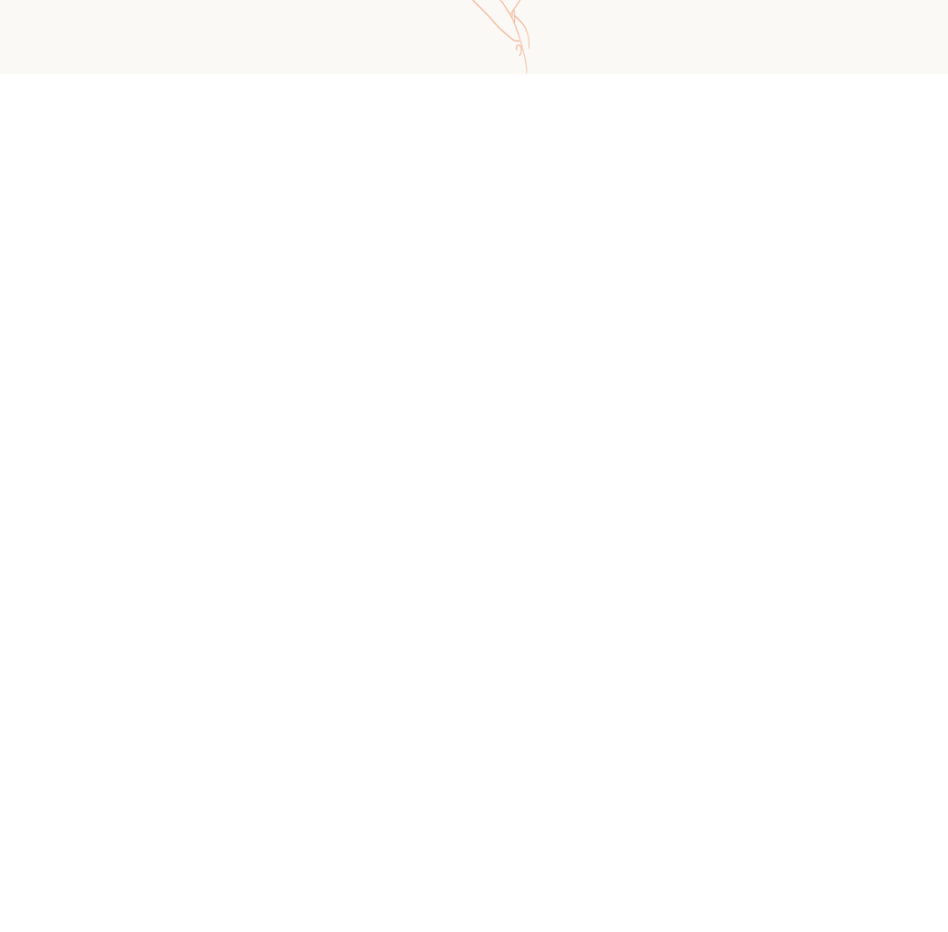
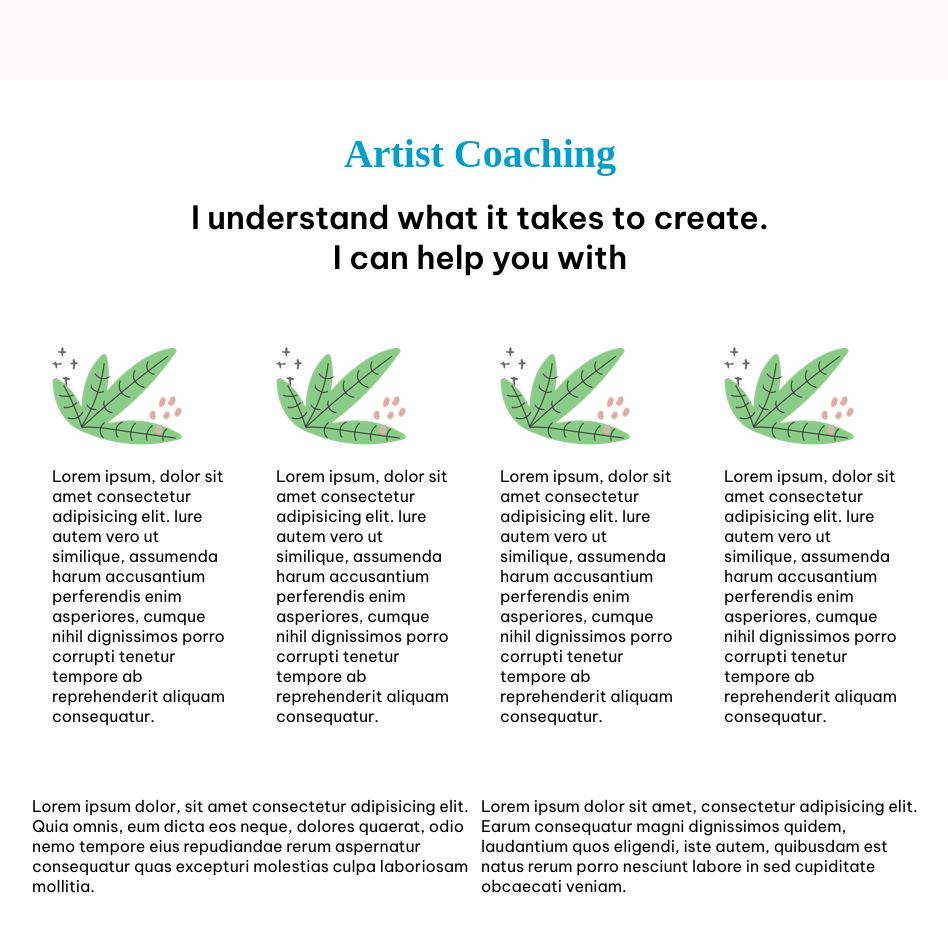
Before and after one commit to fdeluca85/proj-html-vuejs, a Vue app: page / in a window 1280 px wide. Shown: the part 620-1552 px from the top of the page, without its empty margins (160-1108 px from the left). Before the commit the page ends 800 px from the top, so only its background shows below. Built offline with nearby package versions, Linux system fonts and the light colour scheme; a web font is replaced by a local one.

Commit message:
elements & bozza coaching

```diff
--- a/src/assets/style/global.scss
+++ b/src/assets/style/global.scss
@@ -35,10 +35,16 @@
   font-weight: bold;
 }
 h3 {
+  text-align: center;
+  font-size: 2em;
+  font-weight: bold;
+}
+h4 {
   font-family: 'Licorice', cursive;
   color: #029fcc;
   text-align: center;
   font-size: 2.5em;
+  margin: 20px auto;
 }
 li {
   list-style: none;
--- /dev/null
+++ b/src/components/elements/Blog.vue
@@ -0,0 +1,16 @@
+<template>
+    <div>
+
+    </div>
+
+</template>
+
+<script>
+export default {
+    name: 'Blog'
+}
+</script>
+
+<style lang="scss" scoped>
+
+</style>
--- /dev/null
+++ b/src/components/elements/Coaching.vue
@@ -0,0 +1,58 @@
+<template>
+    <section>
+        <h4>Artist Coaching</h4>
+        <h3>I understand what it takes to create.</h3>
+        <h3>I can help you with</h3>
+        <div class="row">
+            <div class="card">
+                <img src="../../assets/img/artist-box-image-01.png" alt="">
+                <p>Lorem ipsum, dolor sit amet consectetur adipisicing elit. Iure autem vero ut similique, assumenda harum accusantium perferendis enim asperiores, cumque nihil dignissimos porro corrupti tenetur tempore ab reprehenderit aliquam consequatur.</p>
+            </div>
+            <div class="card">
+                <img src="../../assets/img/artist-box-image-01.png" alt="">
+                <p>Lorem ipsum, dolor sit amet consectetur adipisicing elit. Iure autem vero ut similique, assumenda harum accusantium perferendis enim asperiores, cumque nihil dignissimos porro corrupti tenetur tempore ab reprehenderit aliquam consequatur.</p>
+            </div>
+            <div class="card">
+                <img src="../../assets/img/artist-box-image-01.png" alt="">
+                <p>Lorem ipsum, dolor sit amet consectetur adipisicing elit. Iure autem vero ut similique, assumenda harum accusantium perferendis enim asperiores, cumque nihil dignissimos porro corrupti tenetur tempore ab reprehenderit aliquam consequatur.</p>
+            </div>
+            <div class="card">
+                <img src="../../assets/img/artist-box-image-01.png" alt="">
+                <p>Lorem ipsum, dolor sit amet consectetur adipisicing elit. Iure autem vero ut similique, assumenda harum accusantium perferendis enim asperiores, cumque nihil dignissimos porro corrupti tenetur tempore ab reprehenderit aliquam consequatur.</p>
+            </div>
+        </div>
+        <div class="row">
+            <div>
+                Lorem ipsum dolor, sit amet consectetur adipisicing elit. Quia omnis, eum dicta eos neque, dolores quaerat, odio nemo tempore eius repudiandae rerum aspernatur consequatur quas excepturi molestias culpa laboriosam mollitia.
+            </div>
+            <div>Lorem ipsum dolor sit amet, consectetur adipisicing elit. Earum consequatur magni dignissimos quidem, laudantium quos eligendi, iste autem, quibusdam est natus rerum porro nesciunt labore in sed cupiditate obcaecati veniam.</div>
+        </div>
+    </section>
+
+</template>
+
+<script>
+export default {
+    name: 'Coaching'
+}
+</script>
+
+<style lang="scss" scoped>
+section{
+    margin: 50px auto;
+    width: 70%;
+
+}
+.row{
+    display: flex;
+    align-items: center;
+    justify-content: space-between;
+    margin: 50px auto;
+
+}
+.card{
+    padding: 20px;
+
+}
+
+</style>
--- /dev/null
+++ b/src/components/elements/Courses.vue
@@ -0,0 +1,16 @@
+<template>
+    <div>
+
+    </div>
+
+</template>
+
+<script>
+export default {
+    name: 'Courses'
+}
+</script>
+
+<style lang="scss" scoped>
+
+</style>
--- /dev/null
+++ b/src/components/elements/Events.vue
@@ -0,0 +1,16 @@
+<template>
+    <div>
+
+    </div>
+
+</template>
+
+<script>
+export default {
+    name: 'Events'
+}
+</script>
+
+<style lang="scss" scoped>
+
+</style>
--- a/src/components/elements/Hero.vue
+++ b/src/components/elements/Hero.vue
@@ -7,7 +7,7 @@
         </div>
         <div class="heroCenter">
             <div class="title">
-                <h3>Hello, I'm Martin</h3>
+                <h4>Hello, I'm Martin</h4>
                 <h2>Artist Coaching And Mentoring</h2>
                 <h2>Might be for you</h2>
                 <button>Get started today</button>
@@ -31,9 +31,6 @@
 <style lang="scss" scoped>
 .hero{
     background-color: #FBF9F6;
-    background-image: url('../../assets/img/artist-hero-image-03-204x300.png');
-    background-repeat: no-repeat;
-    background-position: bottom center;
     height: 600px;
     padding: 20px;
     display: flex;
--- a/src/components/elements/NavBar.vue
+++ b/src/components/elements/NavBar.vue
@@ -32,6 +32,7 @@
 
 <style lang="scss" scoped>
 nav{
+
     display: flex;
     margin: 5px;
 }
--- /dev/null
+++ b/src/components/elements/Newsletter.vue
@@ -0,0 +1,16 @@
+<template>
+    <div>
+
+    </div>
+
+</template>
+
+<script>
+export default {
+    name: 'Newsletter'
+}
+</script>
+
+<style lang="scss" scoped>
+
+</style>
--- /dev/null
+++ b/src/components/elements/Testimonials.vue
@@ -0,0 +1,16 @@
+<template>
+    <div>
+
+    </div>
+
+</template>
+
+<script>
+export default {
+    name: 'Testimonials'
+}
+</script>
+
+<style lang="scss" scoped>
+
+</style>
--- a/src/components/macro/Header.vue
+++ b/src/components/macro/Header.vue
@@ -6,7 +6,7 @@
             <NavBar />
             <SocialMedia />
         </div>
-        <Hero />
+
     </header>
 
 </template>
@@ -15,14 +15,13 @@
 import NavBar from "../elements/NavBar.vue"
 import SocialMedia from "../elements/SocialMedia.vue"
 import Countdown from "../elements/Countdown.vue"
-import Hero from "../elements/Hero.vue"
+
 export default {
     name: 'Header',
     components: {
         NavBar,
         SocialMedia,
         Countdown,
-        Hero
     }
 }
 </script>
@@ -31,6 +30,7 @@
 <style lang="scss" scoped>
 header{
     height: 80px;
+    margin-bottom: 20px;
 
 }
 .container{
--- a/src/components/macro/Main.vue
+++ b/src/components/macro/Main.vue
@@ -1,16 +1,43 @@
 <template>
     <main>
+        <Hero />
+        <Coaching />
+        <Testimonials />
+        <Courses />
+        <Blog />
+        <Events />
+        <Newsletter />
 
     </main>
 
 </template>
 
 <script>
+import Hero from "../elements/Hero.vue"
+import Coaching from "../elements/Coaching.vue"
+import Testimonials from "../elements/Testimonials.vue"
+import Courses from "../elements/Courses.vue"
+import Blog from "../elements/Blog.vue"
+import Events from "../elements/Events.vue"
+import Newsletter from "../elements/Newsletter.vue"
+
 export default {
-    name: 'Main'
+    name: 'Main',
+    components: {
+        Hero,
+       Coaching,
+       Testimonials,
+       Courses,
+       Blog,
+       Events,
+       Newsletter
+
+
+    }
 }
 </script>
 
 <style lang="scss" scoped>
 
+
 </style>
```
